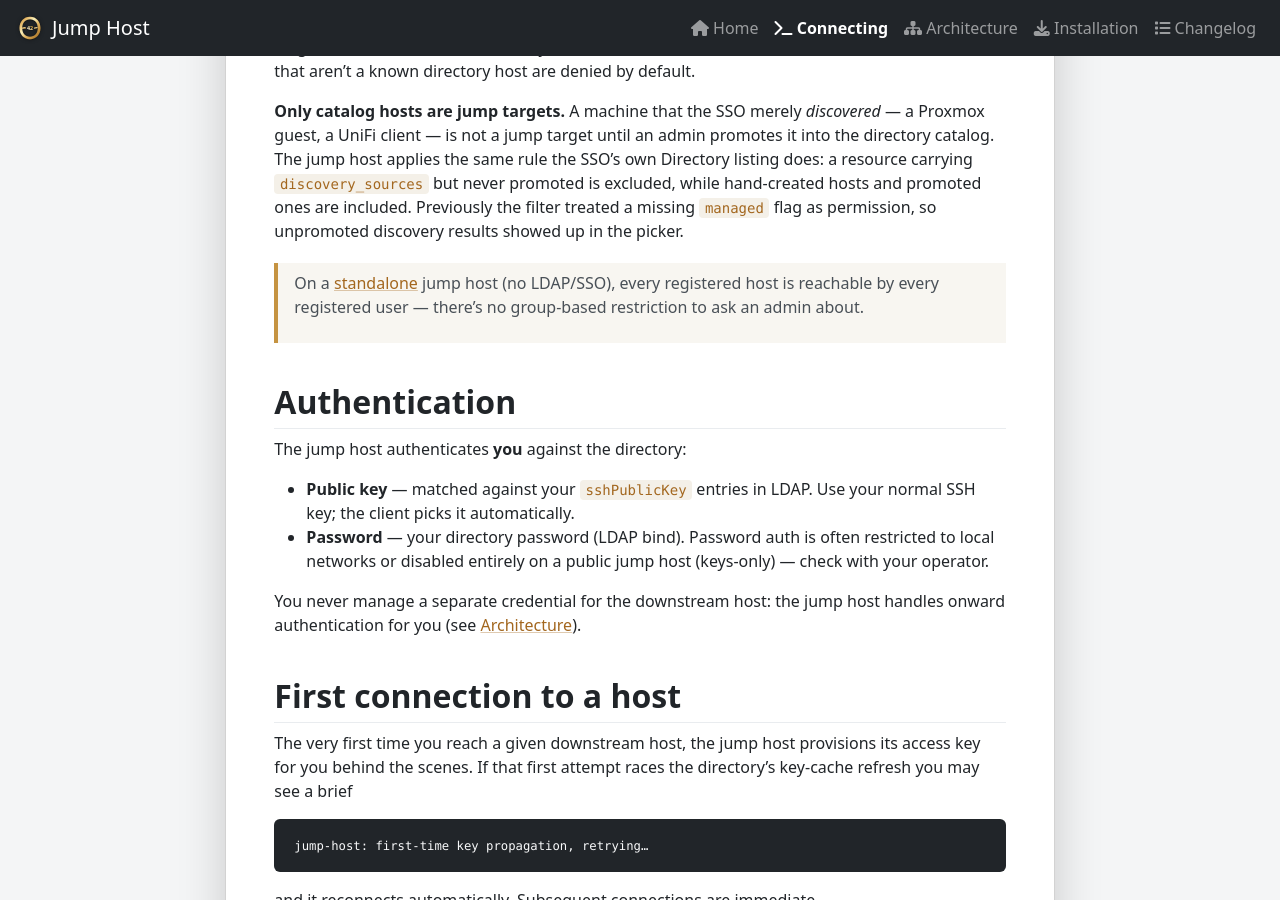
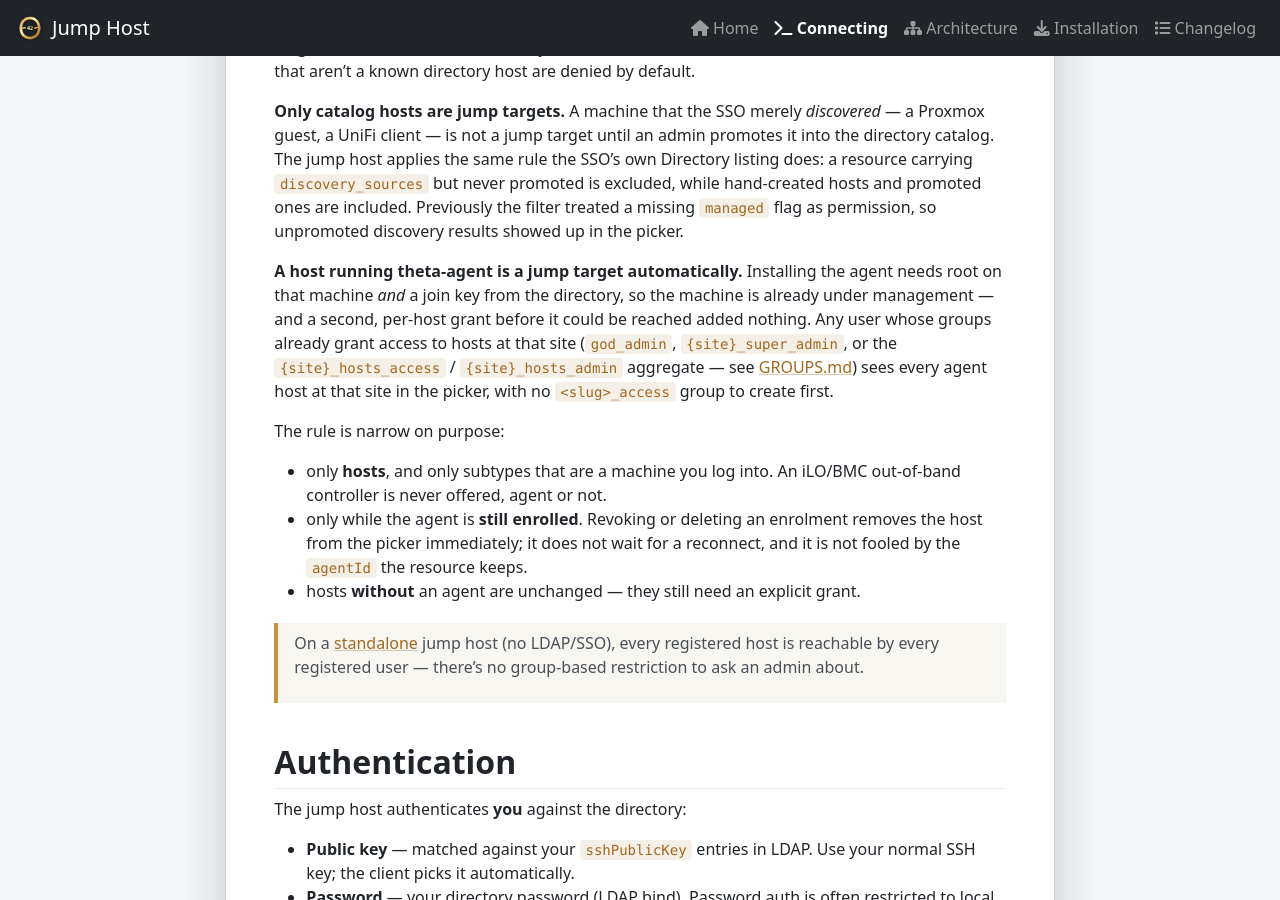
Before and after one commit to theta42/jump-host, a Jekyll site: the page built from docs/connecting.md, in a window 1280 px wide and 900 px high, scrolled down 1587 px. Built offline with Jekyll 4.4.1, drawn with Linux system fonts in a browser that asks for light colours.

Commit message:
Release 3.3.9: document automatic jump targets for agent hosts (#66)
A host running theta-agent is now offered as a jump target with no per-host
grant, fixed in theta-directory v2.28.0. No change here -- accessibleHosts()
already offers whatever /api/discovery/access/:uid returns -- but the
behaviour is this app's, so it is documented here.

Also records that isCatalogHost cannot see what it keys on: `managed` and
`discovery_sources` are not declared in directory-schema's METADATA_KEYS, so
projectResource() strips both for a machine caller and the filter returns
true for everything. accessibleHosts() is unaffected because the SSO applies
the rule server-side; allHosts() is. The comment says so rather than
claiming a filter that does not filter.


Claude-Session: https://claude.ai/code/session_01PSJYFrJBPsLAPjwMaCjN1c

Co-authored-by: Claude Opus 5 (1M context) <noreply@anthropic.com>

```diff
--- a/docs/connecting.md
+++ b/docs/connecting.md
@@ -82,6 +82,24 @@ rule the SSO's own Directory listing does: a resource carrying
 promoted ones are included. Previously the filter treated a missing `managed`
 flag as permission, so unpromoted discovery results showed up in the picker.
 
+**A host running theta-agent is a jump target automatically.** Installing the
+agent needs root on that machine *and* a join key from the directory, so the
+machine is already under management — and a second, per-host grant before it
+could be reached added nothing. Any user whose groups already grant access to
+hosts at that site (`god_admin`, `{site}_super_admin`, or the
+`{site}_hosts_access` / `{site}_hosts_admin` aggregate — see
+[GROUPS.md](../../GROUPS.md)) sees every agent host at that site in the picker,
+with no `<slug>_access` group to create first.
+
+The rule is narrow on purpose:
+
+- only **hosts**, and only subtypes that are a machine you log into. An iLO/BMC
+  out-of-band controller is never offered, agent or not.
+- only while the agent is **still enrolled**. Revoking or deleting an
+  enrolment removes the host from the picker immediately; it does not wait for
+  a reconnect, and it is not fooled by the `agentId` the resource keeps.
+- hosts **without** an agent are unchanged — they still need an explicit grant.
+
 > On a [standalone](architecture.html#standalone-mode) jump host (no LDAP/SSO),
 > every registered host is reachable by every registered user — there's no
 > group-based restriction to ask an admin about.
--- a/nodejs/package.json
+++ b/nodejs/package.json
@@ -1,6 +1,6 @@
 {
   "name": "theta-gateway",
-  "version": "3.3.8",
+  "version": "3.3.9",
   "description": "SSH jump host for the theta42 stack — LDAP-authenticated, directory-driven host bridging with audit and metrics",
   "author": [
     {
```
Also changed, not shown: nodejs/utils/access.js (+14 -0 lines), CHANGELOG.md.
